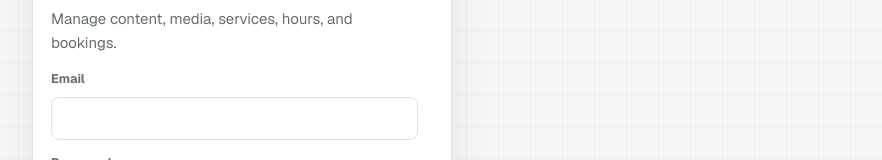
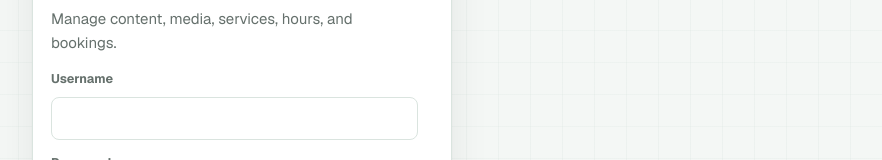
Before and after one commit to Xarindar/showrunner, a Next.js app: page /admin/login in a window 1280 px wide. Shown: the part 290-450 px from the top of the page, without its empty margins (398-1280 px from the left). Built offline with nearby package versions, Linux system fonts and the light colour scheme; no server answers.

Commit message:
chore: align local admin login with username defaults

```diff
--- a/app/admin/login/actions.ts
+++ b/app/admin/login/actions.ts
@@ -8,12 +8,12 @@ export type LoginState = {
 };
 
 export async function loginAction(_state: LoginState, formData: FormData): Promise<LoginState> {
-  const email = String(formData.get("email") || "").trim().toLowerCase();
+  const identifier = String(formData.get("email") || "").trim().toLowerCase();
   const password = String(formData.get("password") || "");
 
-  const user = await verifyAdminLogin(email, password);
+  const user = await verifyAdminLogin(identifier, password);
   if (!user) {
-    return { error: "Email or password is incorrect." };
+    return { error: "Username or password is incorrect." };
   }
 
   await createSession(user.id);
--- a/app/admin/login/login-form.tsx
+++ b/app/admin/login/login-form.tsx
@@ -22,8 +22,8 @@ export function LoginForm() {
       {state.error ? <div className="error">{state.error}</div> : null}
 
       <div className="field">
-        <label htmlFor="email">Email</label>
-        <input id="email" name="email" type="email" autoComplete="email" required />
+        <label htmlFor="username">Username</label>
+        <input id="username" name="email" type="text" autoComplete="username" required />
       </div>
 
       <div className="field">
```
Also changed, not shown: 1 other file (tests, documents, lock files or other folders).
